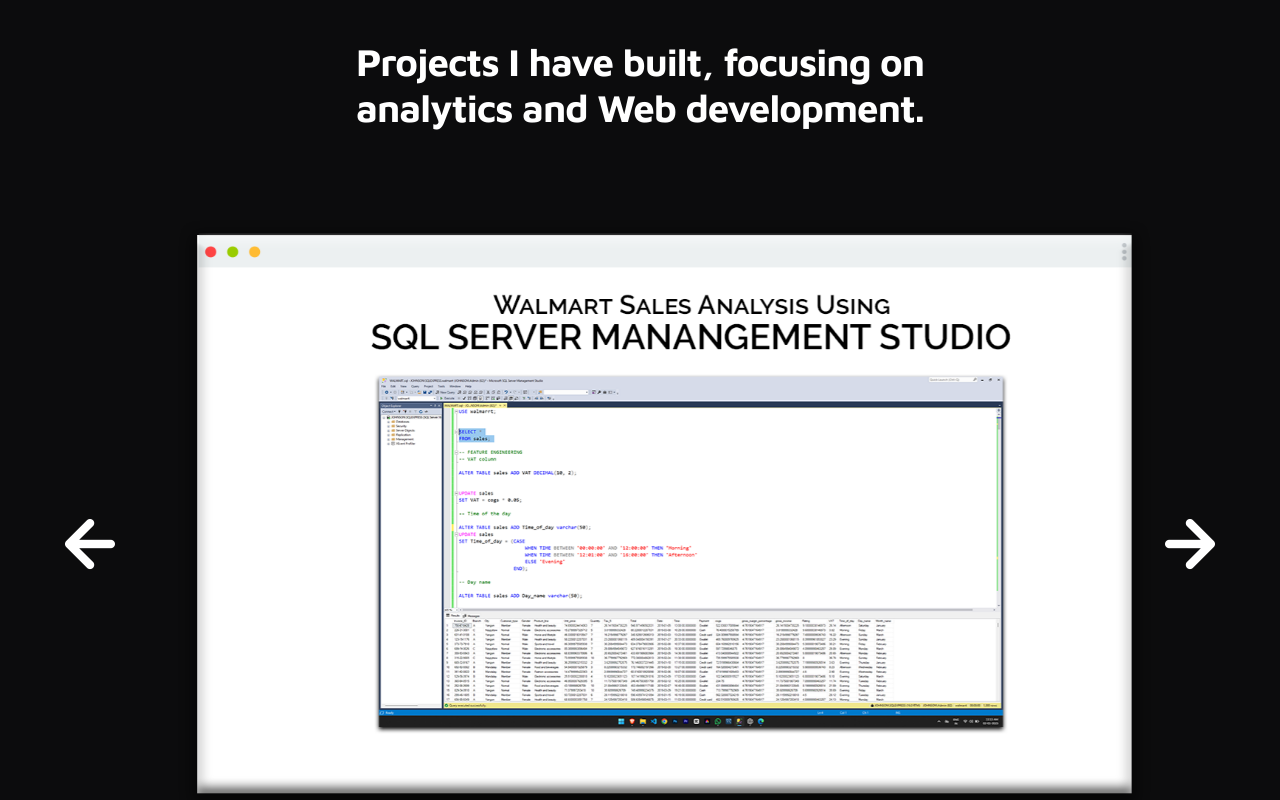
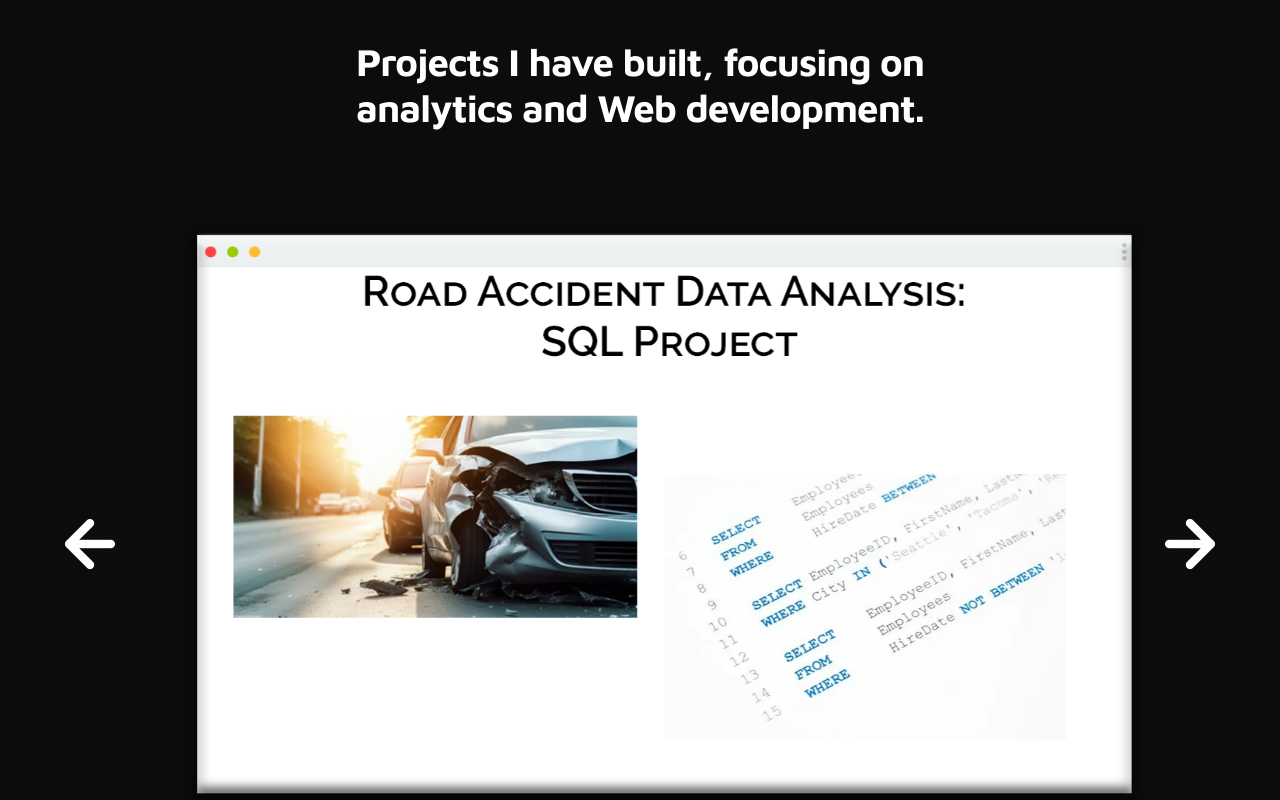
Before and after one commit to johnson-paul-d/Portfolio_Johnson, a plain HTML site: page index.html in a window 1280 px wide. Shown: the part 780-1580 px from the top of the page. Drawn offline with Linux system fonts and the light colour scheme.

Commit message:
index.html

```diff
--- a/index.html
+++ b/index.html
@@ -120,6 +120,11 @@ https://www.tooplate.com/view/2115-marvel
           </div>
 
           <div class="owl-carousel owl-theme">
+               <a href="https://github.com/johnson-paul-d/Road-accidents-SQL">
+              <div class="project-info">
+                <img src="images/project/road sql.png" class="img-fluid" alt="project image">
+              </div>
+             </a>
 
              <a href="https://github.com/johnson-paul-d/Laptop-Market-Analysis">
               <div class="project-info">
```
